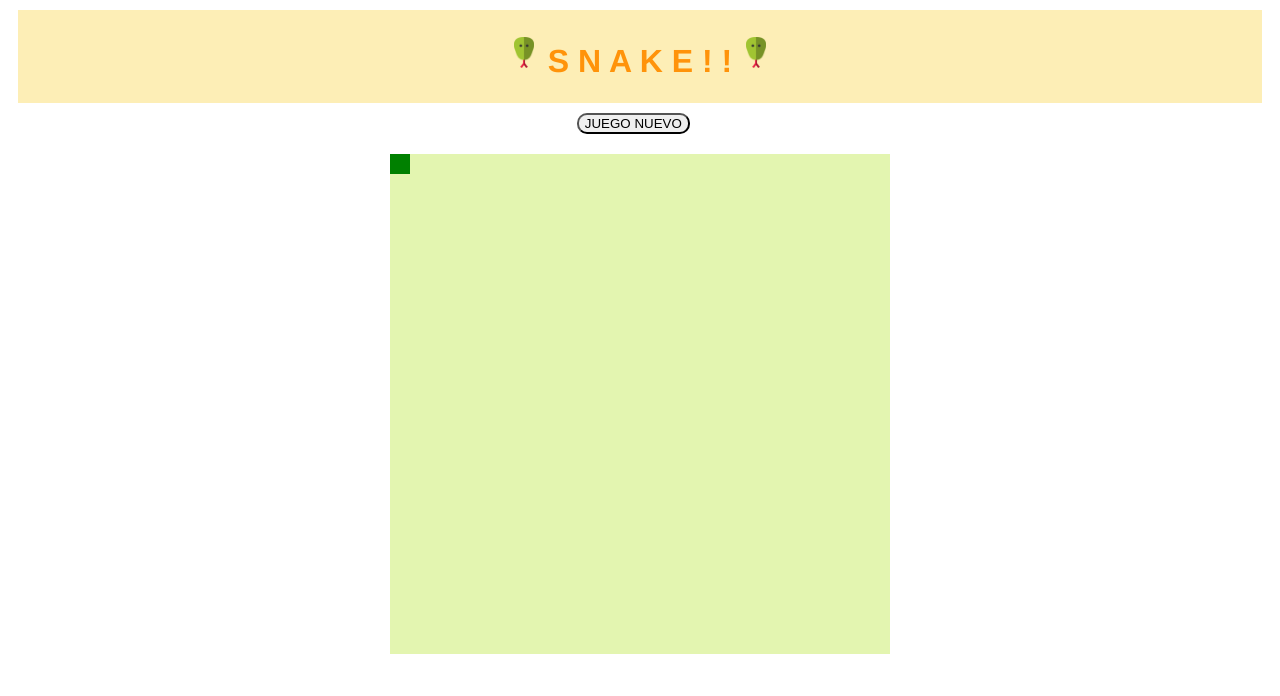
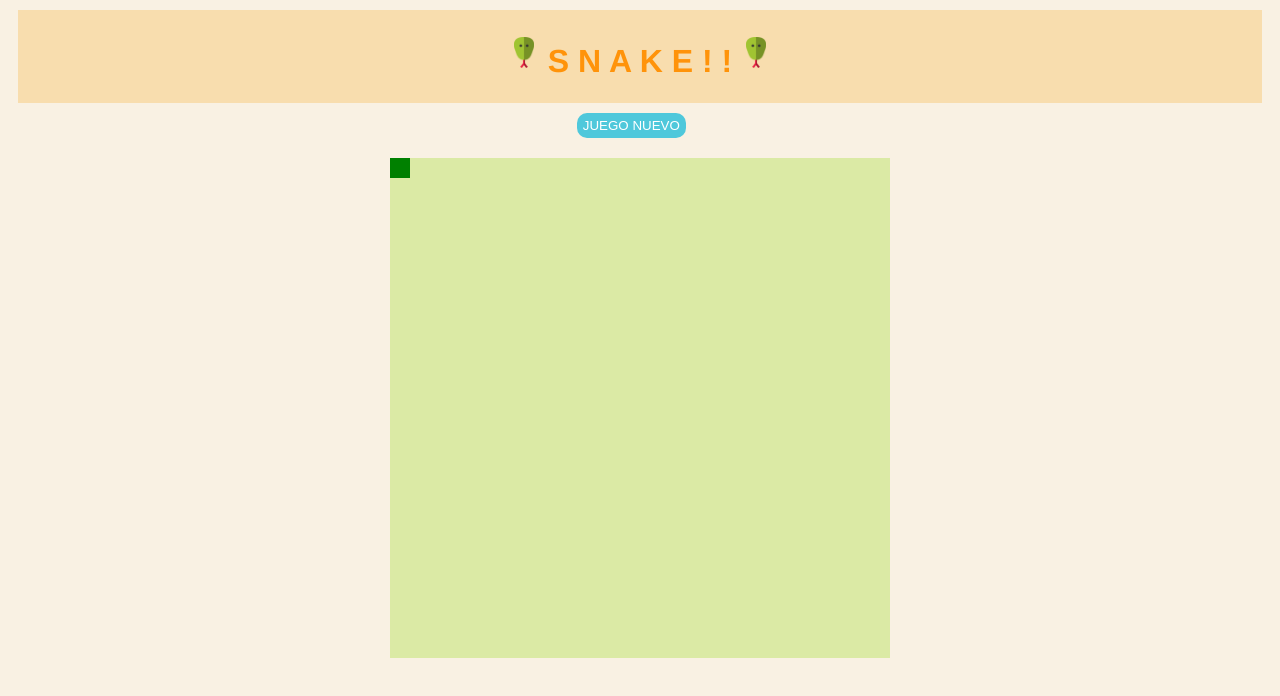
Before and after one commit to karyvdj/Ejercicio-Snake, a plain HTML site: page index.html in a window 1280 px wide. Drawn offline with Linux system fonts and the light colour scheme.

Commit message:
Ajustes en estilo

```diff
--- a/main.css
+++ b/main.css
@@ -1,8 +1,12 @@
+
+body{
+  background: #F9F1E3;
+}
 header{
   text-align: center;
   font-family: Helvetica;
   color: #FF930A;
-  background: #FDEEB6;
+  background: #F8DDAE;
   padding: 1px;
   margin: 10px;
 }
@@ -13,7 +17,7 @@ header{
   position: absolute;
 }
 #tabla {
-  background:#E3F5B0;
+  background:#DBEAA5;
   margin: 0 auto;
   width:500px;
   height:500px;
@@ -26,4 +30,8 @@ button{
   margin-left: 45%;
   margin-bottom: 20px;
   border-radius: 10px;
+  background: #4FC8DB;
+  border: 0px;
+  color: white;
+  height: 25px;
 }
```
